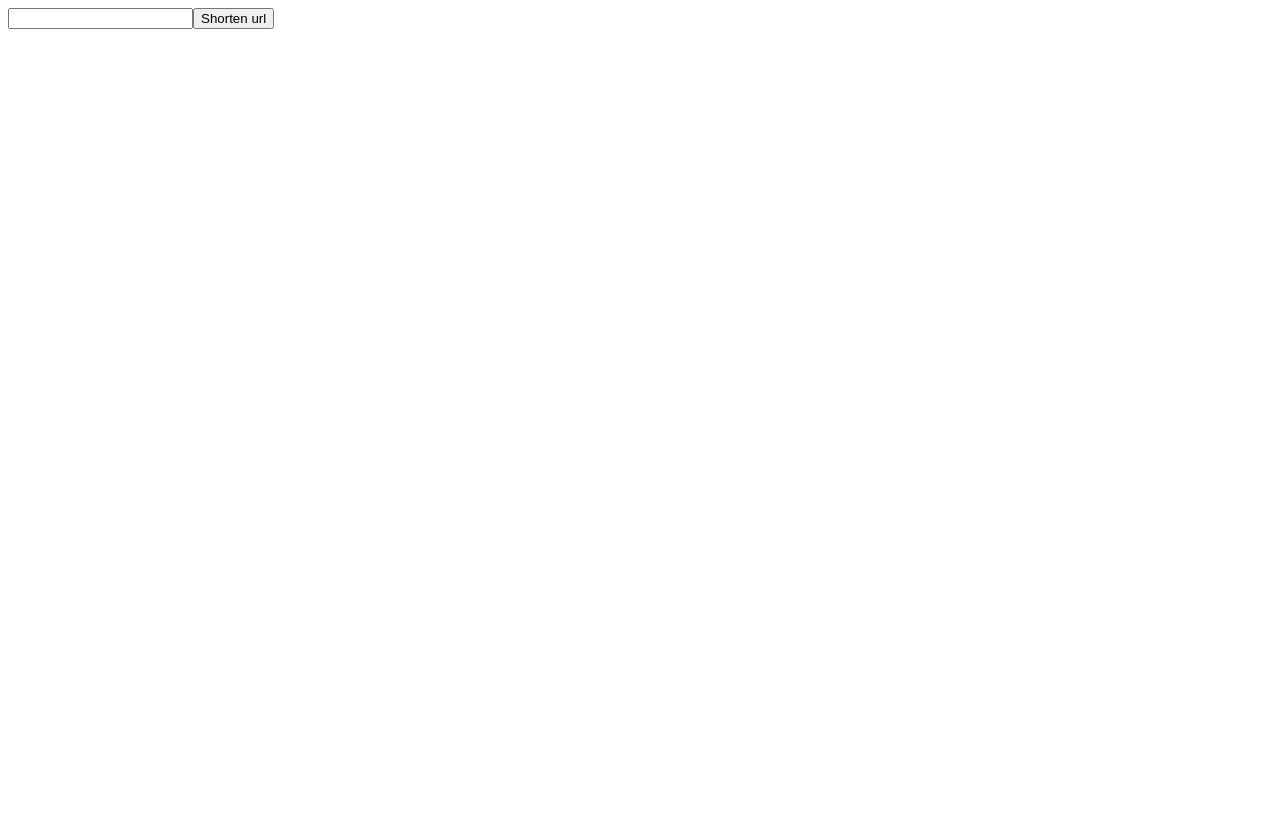
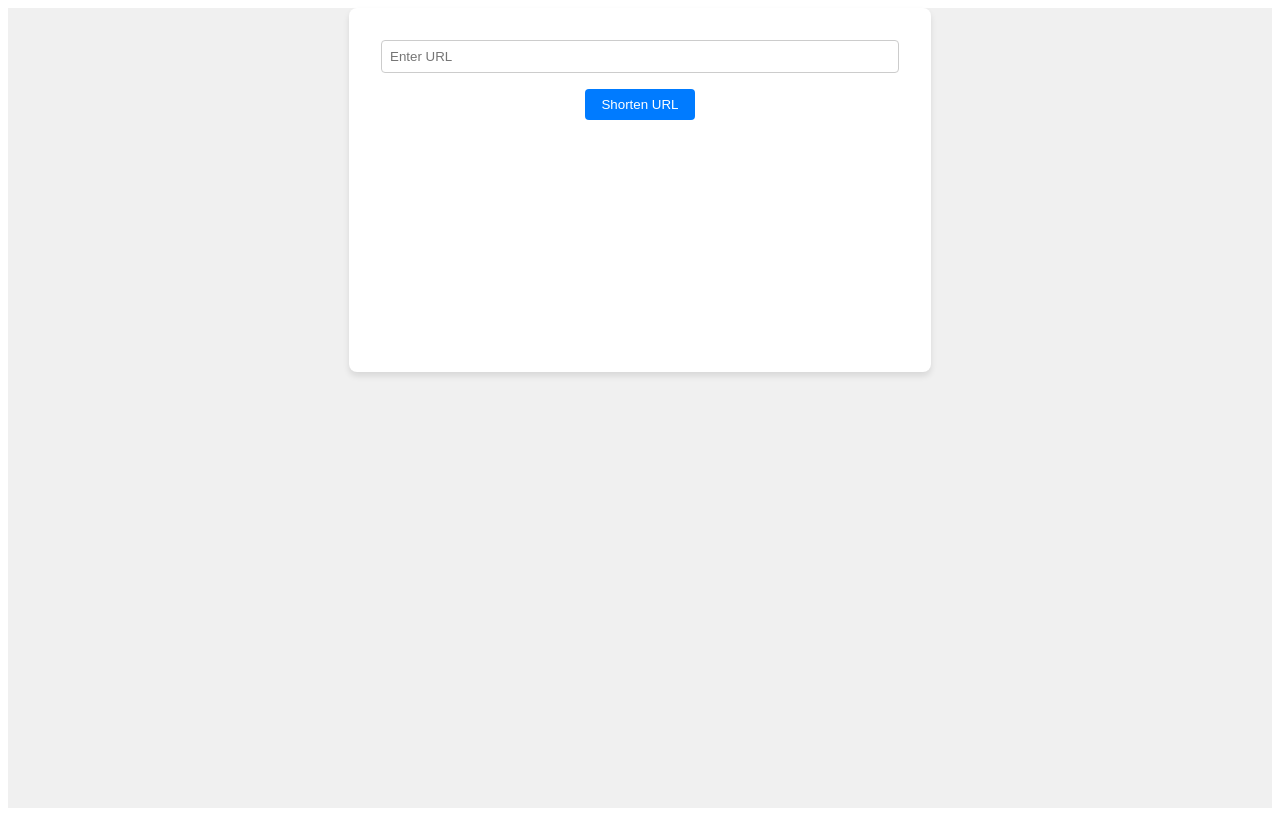
Before and after one commit to ychandana3/urlshortener, a React (Create React App) app in the folder views/: page / in a window 1280 px wide. Built offline with nearby package versions, Linux system fonts and the light colour scheme.

Commit message:
Added styles in App using styled components

```diff
--- a/views/package.json
+++ b/views/package.json
@@ -10,6 +10,7 @@
     "react-dom": "^18.3.1",
     "react-router-dom": "^6.23.1",
     "react-scripts": "5.0.1",
+    "styled-components": "^6.1.11",
     "web-vitals": "^2.1.4"
   },
   "scripts": {
--- a/views/src/App.js
+++ b/views/src/App.js
@@ -1,18 +1,61 @@
 
 import { createBrowserRouter, NavLink } from "react-router-dom";
 import ShortUrl from "./ShortUrl";
+import styled from 'styled-components';
+
+const AppContainer = styled.div`
+  display: flex;
+  justify-content: center;
+
+  height: 100vh;
+  background-color: #f0f0f0;
+`;
+
+const FormContainer = styled.div`
+  display: flex;
+  flex-direction: column;
+  align-items: center;
+  background: #fff;
+  padding: 2rem;
+  border-radius: 8px;
+  height: 300px;
+  box-shadow: 0 4px 6px rgba(0, 0, 0, 0.1);
+`;
+
+const StyledInput = styled.input`
+  padding: 0.5rem;
+  margin-bottom: 1rem;
+  border: 1px solid #ccc;
+  border-radius: 4px;
+  width: 100%;
+  width: 500px;
+`;
+
+const StyledButton = styled.button`
+  padding: 0.5rem 1rem;
+  background-color: #007bff;
+  color: #fff;
+  border: none;
+  border-radius: 4px;
+  cursor: pointer;
+  transition: background-color 0.3s;
+
+  &:hover {
+    background-color: #0056b3;
+  }
+`;
+
 export function App() {
   return (
-    <div>
-
-      <div>
-      <input></input>
-
-     <button>Shorten url</button>
-      </div>
-    </div>
+    <AppContainer>
+      <FormContainer>
+        <StyledInput placeholder="Enter URL" />
+        <StyledButton>Shorten URL</StyledButton>
+      </FormContainer>
+    </AppContainer>
   );
 }
+
 
 export const router = createBrowserRouter([
   {
```
Also changed, not shown: 1 other file (tests, documents, lock files or other folders).
